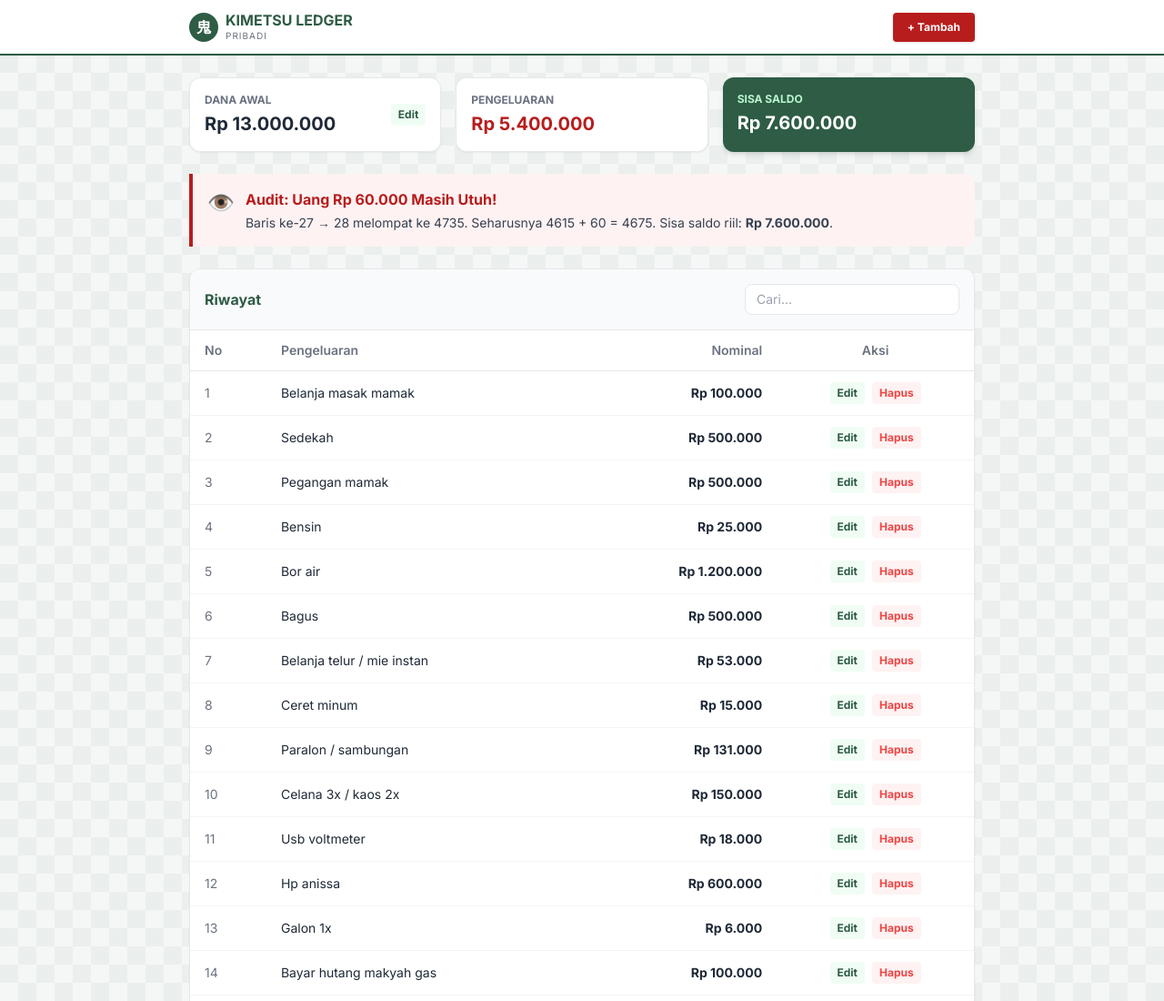
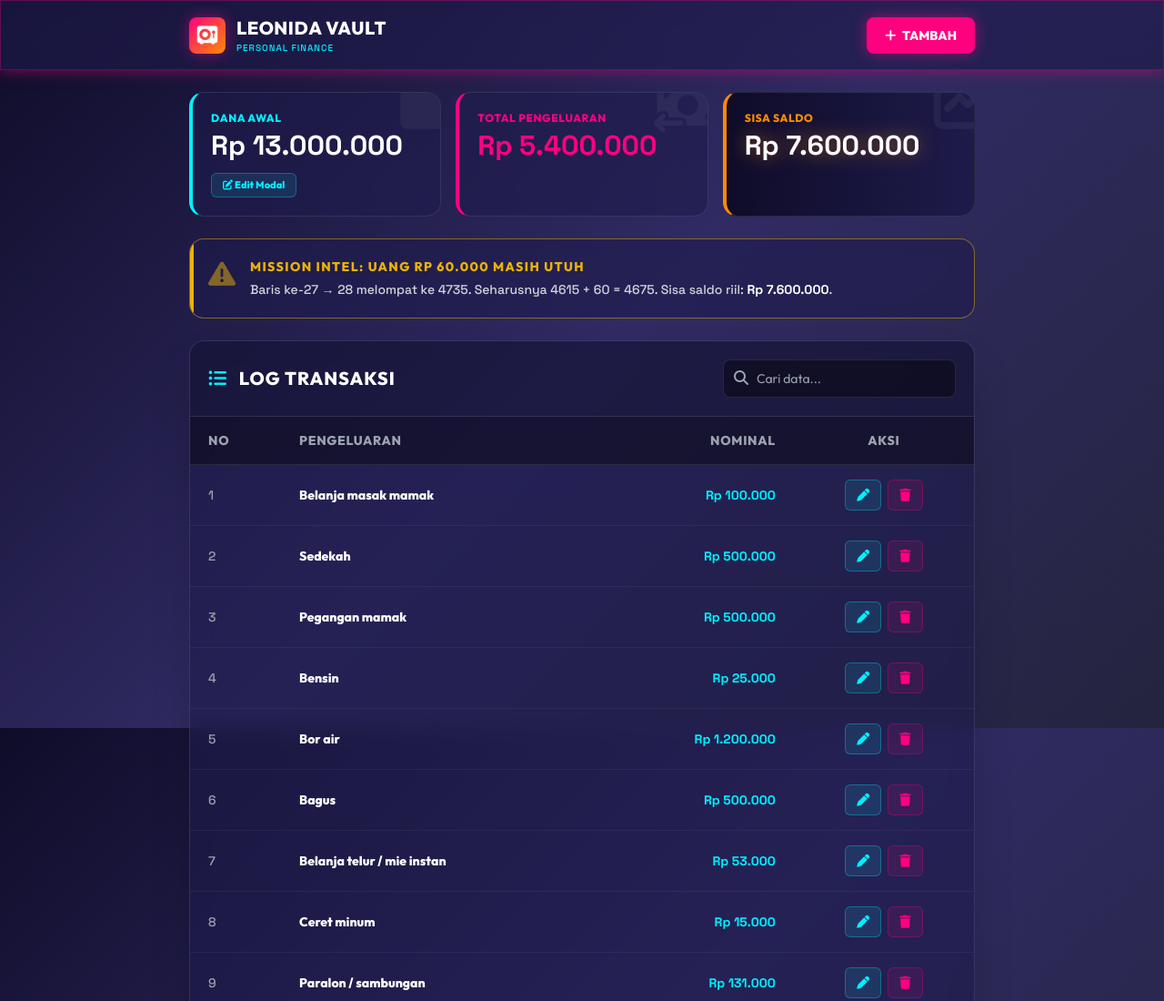
Before and after one commit to sonytaka32-beep/kimetsu-ledger, a plain HTML site: page index.html in a window 1280 px wide. Shown: the top 1100 px of the page at 91% size. Drawn offline with nearby package versions, Linux system fonts and the light colour scheme.

Commit message:
GTA VI Vice City theme - Leonida Vault

```diff
--- a/index.html
+++ b/index.html
@@ -4,98 +4,148 @@
   <meta charset="UTF-8" />
   <meta name="viewport" content="width=device-width, initial-scale=1.0" />
   <meta name="robots" content="noindex, nofollow">
-  <title>Kimetsu Ledger</title>
+  <title>Leonida Vault - Financial Dashboard</title>
 
-  <link rel="manifest" href='data:application/manifest+json,{"name":"Kimetsu Ledger","short_name":"Kimetsu","start_url":".","display":"standalone","background_color":"#f4f7f6","theme_color":"#2e5c45","icons":[{"src":"https://cdn-icons-png.flaticon.com/512/2978/2978924.png","sizes":"512x512","type":"image/png"}]}'>
+  <!-- Manifest PWA -->
+  <link rel="manifest" href='data:application/manifest+json,{"name":"Leonida Vault","short_name":"Vault","start_url":".","display":"standalone","background_color":"#0f0c29","theme_color":"#ff007f","icons":[{"src":"https://cdn-icons-png.flaticon.com/512/2978/2978924.png","sizes":"512x512","type":"image/png"}]}'>
 
-  <link href="https://fonts.googleapis.com/css2?family=Inter:wght@400;600;700&display=swap" rel="stylesheet" />
+  <!-- Font GTA Style (Outfit & Space Grotesk) -->
+  <link href="https://fonts.googleapis.com/css2?family=Outfit:wght@400;600;800&family=Space+Grotesk:wght@500;700&display=swap" rel="stylesheet" />
+  <!-- Ikon FontAwesome -->
+  <link rel="stylesheet" href="https://cdnjs.cloudflare.com/ajax/libs/font-awesome/6.4.0/css/all.min.css">
+
+  <!-- Tailwind CSS -->
   <script src="https://cdn.tailwindcss.com"></script>
   <script>
     tailwind.config = {
       theme: {
         extend: {
-          colors: { tanjiro: '#2e5c45', hinokami: '#b81d1d' },
-          fontFamily: { sans: ['Inter', 'sans-serif'] }
+          colors: {
+            'gta-dark': '#0f0c29',
+            'gta-pink': '#ff007f',
+            'gta-cyan': '#00f0ff',
+            'gta-orange': '#ff8c00',
+            'gta-slate': '#1e1b4b'
+          },
+          fontFamily: {
+            sans: ['Outfit', 'sans-serif'],
+            mono: ['Space Grotesk', 'sans-serif']
+          },
+          boxShadow: {
+            'neon-pink': '0 0 15px rgba(255, 0, 127, 0.5)',
+            'neon-cyan': '0 0 15px rgba(0, 240, 255, 0.5)',
+          }
         }
       }
     }
   </script>
   <style>
+    /* Background Sunset Vice City */
     body {
-      background-color: #f4f7f6;
-      background-image: linear-gradient(45deg, rgba(46, 92, 69, 0.05) 25%, transparent 25%, transparent 75%, rgba(46, 92, 69, 0.05) 75%, rgba(46, 92, 69, 0.05)), linear-gradient(45deg, rgba(46, 92, 69, 0.05) 25%, transparent 25%, transparent 75%, rgba(46, 92, 69, 0.05) 75%, rgba(46, 92, 69, 0.05));
-      background-size: 40px 40px;
-      background-position: 0 0, 20px 20px;
+      background: linear-gradient(135deg, #0f0c29, #302b63, #24243e);
+      background-attachment: fixed;
+      min-height: 100vh;
+      color: white;
     }
+
+    /* Efek Kaca Gelap */
+    .glass-card {
+      background: rgba(30, 27, 75, 0.6);
+      backdrop-filter: blur(12px);
+      -webkit-backdrop-filter: blur(12px);
+      border: 1px solid rgba(255, 255, 255, 0.1);
+    }
+
+    /* Sembunyikan Spinner Input Number */
     input[type=number]::-webkit-inner-spin-button, input[type=number]::-webkit-outer-spin-button { -webkit-appearance: none; margin: 0; }
   </style>
 </head>
-<body class="text-gray-800 antialiased">
+<body class="antialiased pb-10">
 
   <div id="mainApp">
-    <nav class="bg-white border-b-2 border-tanjiro sticky top-0 z-50 shadow-sm">
-      <div class="max-w-4xl mx-auto px-4 py-3 flex justify-between items-center">
-        <div class="flex items-center gap-2">
-          <div class="w-8 h-8 rounded-full bg-tanjiro flex items-center justify-center text-white font-bold">鬼</div>
+    <!-- NAVBAR -->
+    <nav class="glass-card sticky top-0 z-50 border-b border-gta-pink/30 shadow-neon-pink">
+      <div class="max-w-4xl mx-auto px-4 py-4 flex justify-between items-center">
+        <div class="flex items-center gap-3">
+          <div class="w-10 h-10 rounded-lg bg-gradient-to-br from-gta-pink to-gta-orange flex items-center justify-center text-white font-black text-xl shadow-neon-pink">
+            <i class="fa-solid fa-vault"></i>
+          </div>
           <div>
-            <h1 class="font-bold text-tanjiro leading-tight">KIMETSU LEDGER</h1>
-            <p class="text-[10px] text-gray-500 uppercase tracking-widest">Pribadi</p>
+            <h1 class="font-bold text-xl text-white tracking-wide uppercase">LEONIDA VAULT</h1>
+            <p class="text-[10px] text-gta-cyan font-mono tracking-widest">PERSONAL FINANCE</p>
           </div>
         </div>
-        <button onclick="openModal()" class="bg-hinokami hover:bg-red-700 text-white text-xs font-bold py-2 px-4 rounded shadow">+ Tambah</button>
+        <button onclick="openModal()" class="bg-gta-pink hover:bg-pink-600 text-white text-sm font-bold py-2.5 px-5 rounded-lg shadow-neon-pink transition-all transform hover:scale-105">
+          <i class="fa-solid fa-plus mr-1"></i> TAMBAH
+        </button>
       </div>
     </nav>
 
     <main class="max-w-4xl mx-auto px-4 py-6 space-y-6">
-      <!-- KARTU RINGKASAN -->
+
+      <!-- KARTU RINGKASAN (BIG NUMBERS) -->
       <div class="grid grid-cols-1 sm:grid-cols-3 gap-4">
-        <div class="bg-white p-4 rounded-xl border shadow-sm flex justify-between items-center">
-          <div>
-            <p class="text-xs text-gray-500 font-bold uppercase mb-1">Dana Awal</p>
-            <p id="danaAwalText" class="text-xl font-bold text-gray-800">Rp 0</p>
-          </div>
-          <button onclick="editDanaAwal()" class="text-xs text-tanjiro bg-green-50 px-2 py-1 rounded font-bold hover:bg-green-100 transition-colors">Edit</button>
+
+        <!-- DANA AWAL -->
+        <div class="glass-card p-5 rounded-2xl border-l-4 border-l-gta-cyan relative overflow-hidden">
+          <div class="absolute -right-4 -top-4 text-6xl text-white/5"><i class="fa-solid fa-wallet"></i></div>
+          <p class="text-xs text-gta-cyan font-bold uppercase tracking-wider mb-1">Dana Awal</p>
+          <p id="danaAwalText" class="text-3xl font-black text-white font-mono">Rp 0</p>
+          <button onclick="editDanaAwal()" class="mt-3 text-[11px] text-gta-cyan bg-gta-cyan/10 border border-gta-cyan/30 px-3 py-1 rounded-md font-bold hover:bg-gta-cyan hover:text-black transition-colors">
+            <i class="fa-solid fa-pen-to-square"></i> Edit Modal
+          </button>
         </div>
 
-        <div class="bg-white p-4 rounded-xl border shadow-sm">
-          <p class="text-xs text-gray-500 font-bold uppercase mb-1">Pengeluaran</p>
-          <p id="totalKeluar" class="text-xl font-bold text-hinokami">Rp 0</p>
+        <!-- PENGELUARAN -->
+        <div class="glass-card p-5 rounded-2xl border-l-4 border-l-gta-pink relative overflow-hidden">
+          <div class="absolute -right-4 -top-4 text-6xl text-white/5"><i class="fa-solid fa-money-bill-transfer"></i></div>
+          <p class="text-xs text-gta-pink font-bold uppercase tracking-wider mb-1">Total Pengeluaran</p>
+          <p id="totalKeluar" class="text-3xl font-black text-gta-pink font-mono">Rp 0</p>
         </div>
 
-        <div class="bg-tanjiro p-4 rounded-xl shadow-md text-white">
-          <p class="text-xs text-green-200 font-bold uppercase mb-1">Sisa Saldo</p>
-          <p id="sisaSaldo" class="text-xl font-bold">Rp 0</p>
+        <!-- SISA SALDO -->
+        <div class="glass-card p-5 rounded-2xl border-l-4 border-l-gta-orange relative overflow-hidden bg-gradient-to-r from-gta-dark to-gta-slate">
+          <div class="absolute -right-4 -top-4 text-6xl text-white/5"><i class="fa-solid fa-chart-line"></i></div>
+          <p class="text-xs text-gta-orange font-bold uppercase tracking-wider mb-1">Sisa Saldo</p>
+          <p id="sisaSaldo" class="text-3xl font-black text-white font-mono drop-shadow-[0_0_10px_rgba(255,140,0,0.5)]">Rp 0</p>
         </div>
       </div>
 
-      <!-- TEMUAN AUDIT -->
-      <div class="bg-red-50 border-l-4 border-hinokami p-4 rounded-r-xl">
-        <div class="flex items-start gap-3">
-          <div class="text-2xl">👁️</div>
+      <!-- TEMUAN AUDIT (Gaya Mission Alert GTA) -->
+      <div class="glass-card border border-yellow-500/50 p-5 rounded-2xl relative overflow-hidden">
+        <div class="absolute top-0 left-0 w-1 h-full bg-yellow-500"></div>
+        <div class="flex items-start gap-4">
+          <div class="text-3xl text-yellow-500 animate-pulse"><i class="fa-solid fa-triangle-exclamation"></i></div>
           <div>
-            <h3 class="font-bold text-hinokami">Audit: Uang Rp 60.000 Masih Utuh!</h3>
-            <p class="text-sm text-gray-700 mt-1">Baris ke-27 → 28 melompat ke 4735. Seharusnya 4615 + 60 = 4675. Sisa saldo riil: <strong>Rp 7.600.000</strong>.</p>
+            <h3 class="font-bold text-yellow-500 uppercase tracking-widest text-sm">MISSION INTEL: UANG RP 60.000 MASIH UTUH</h3>
+            <p class="text-sm text-gray-300 mt-1 font-mono leading-relaxed">
+              Baris ke-27 → 28 melompat ke 4735. Seharusnya 4615 + 60 = 4675. Sisa saldo riil: <strong class="text-white">Rp 7.600.000</strong>.
+            </p>
           </div>
         </div>
       </div>
 
       <!-- TABEL RIWAYAT -->
-      <div class="bg-white rounded-xl border shadow-sm overflow-hidden">
-        <div class="p-4 border-b bg-gray-50 flex justify-between items-center">
-          <h2 class="font-bold text-tanjiro">Riwayat</h2>
-          <input type="text" id="searchInput" oninput="renderTable()" placeholder="Cari..." class="px-3 py-1.5 border rounded-lg text-sm focus:outline-none">
+      <div class="glass-card rounded-2xl overflow-hidden shadow-2xl border border-white/10">
+        <div class="p-5 border-b border-white/10 bg-black/20 flex flex-col sm:flex-row justify-between items-center gap-4">
+          <h2 class="font-black text-xl tracking-wider text-white uppercase"><i class="fa-solid fa-list-ul text-gta-cyan mr-2"></i> LOG TRANSAKSI</h2>
+          <div class="relative w-full sm:w-64">
+            <i class="fa-solid fa-magnifying-glass absolute left-3 top-3 text-gray-400"></i>
+            <input type="text" id="searchInput" oninput="renderTable()" placeholder="Cari data..." class="w-full pl-9 pr-4 py-2.5 bg-black/40 border border-white/10 rounded-lg text-sm text-white focus:outline-none focus:border-gta-cyan transition-colors">
+          </div>
         </div>
+
         <div class="overflow-x-auto">
           <table class="w-full text-left text-sm">
-            <thead class="bg-white border-b text-gray-500">
+            <thead class="bg-black/40 text-gray-400 border-b border-white/10">
               <tr>
-                <th class="py-3 px-4 font-semibold">No</th>
-                <th class="py-3 px-4 font-semibold">Pengeluaran</th>
-                <th class="py-3 px-4 font-semibold text-right">Nominal</th>
-                <th class="py-3 px-4 font-semibold text-center">Aksi</th>
+                <th class="py-4 px-5 font-bold uppercase tracking-wider">No</th>
+                <th class="py-4 px-5 font-bold uppercase tracking-wider">Pengeluaran</th>
+                <th class="py-4 px-5 font-bold uppercase tracking-wider text-right">Nominal</th>
+                <th class="py-4 px-5 font-bold uppercase tracking-wider text-center">Aksi</th>
               </tr>
             </thead>
-            <tbody id="tabelBody" class="divide-y divide-gray-100"></tbody>
+            <tbody id="tabelBody" class="divide-y divide-white/5"></tbody>
           </table>
         </div>
       </div>
@@ -103,46 +153,44 @@
   </div>
 
   <!-- MODAL TAMBAH DATA -->
-  <div id="modal" class="fixed inset-0 bg-black bg-opacity-50 hidden items-center justify-center p-4 z-50">
-    <div class="bg-white rounded-xl shadow-xl w-full max-w-sm overflow-hidden">
-      <div class="bg-tanjiro p-4 flex justify-between items-center text-white">
-        <h3 class="font-bold">Catat Pengeluaran</h3>
-        <button onclick="closeModal()" class="text-2xl">&times;</button>
+  <div id="modal" class="fixed inset-0 bg-black/80 backdrop-blur-sm hidden items-center justify-center p-4 z-50">
+    <div class="glass-card rounded-2xl shadow-neon-pink w-full max-w-sm overflow-hidden border border-gta-pink/30">
+      <div class="bg-gradient-to-r from-gta-pink to-gta-orange p-4 flex justify-between items-center text-white">
+        <h3 class="font-bold tracking-wide uppercase"><i class="fa-solid fa-plus-circle mr-2"></i> Catat Transaksi</h3>
+        <button onclick="closeModal()" class="text-2xl hover:text-black">&times;</button>
       </div>
-      <form id="formTambah" class="p-4 space-y-4" onsubmit="tambahData(event)">
+      <form id="formTambah" class="p-5 space-y-4" onsubmit="tambahData(event)">
         <div>
-          <label class="block text-xs font-bold text-gray-600 mb-1">Nama Pengeluaran</label>
-          <input type="text" id="inputNama" required class="w-full px-3 py-2 border rounded-lg focus:outline-none focus:border-tanjiro" placeholder="Cth: Belanja Pasar">
+          <label class="block text-xs font-bold text-gray-300 mb-1 uppercase tracking-wider">Nama Pengeluaran</label>
+          <input type="text" id="inputNama" required class="w-full px-4 py-3 bg-black/40 border border-white/10 rounded-lg text-white focus:outline-none focus:border-gta-pink" placeholder="Cth: Belanja Pasar">
         </div>
         <div>
-          <label class="block text-xs font-bold text-gray-600 mb-1">Nominal (Rp)</label>
-          <input type="number" id="inputNominal" required class="w-full px-3 py-2 border rounded-lg focus:outline-none focus:border-tanjiro" placeholder="Cth: 50000">
+          <label class="block text-xs font-bold text-gray-300 mb-1 uppercase tracking-wider">Nominal (Rp)</label>
+          <input type="number" id="inputNominal" required class="w-full px-4 py-3 bg-black/40 border border-white/10 rounded-lg text-white font-mono focus:outline-none focus:border-gta-pink" placeholder="Cth: 50000">
         </div>
-        <button type="submit" class="w-full bg-hinokami text-white font-bold py-2 rounded-lg">Simpan Data</button>
+        <button type="submit" class="w-full bg-gta-cyan text-black font-black py-3 rounded-lg hover:bg-cyan-300 transition-colors uppercase tracking-wide shadow-neon-cyan">SIMPAN DATA</button>
       </form>
     </div>
   </div>
 
-  <!-- MODAL EDIT DATA (FITUR BARU) -->
-  <div id="editModal" class="fixed inset-0 bg-black bg-opacity-50 hidden items-center justify-center p-4 z-50">
-    <div class="bg-white rounded-xl shadow-xl w-full max-w-sm overflow-hidden">
-      <div class="bg-tanjiro p-4 flex justify-between items-center text-white">
-        <h3 class="font-bold">Edit Data</h3>
-        <button onclick="closeEditModal()" class="text-2xl">&times;</button>
+  <!-- MODAL EDIT DATA -->
+  <div id="editModal" class="fixed inset-0 bg-black/80 backdrop-blur-sm hidden items-center justify-center p-4 z-50">
+    <div class="glass-card rounded-2xl shadow-neon-cyan w-full max-w-sm overflow-hidden border border-gta-cyan/30">
+      <div class="bg-gradient-to-r from-gta-cyan to-blue-500 p-4 flex justify-between items-center text-black">
+        <h3 class="font-bold tracking-wide uppercase"><i class="fa-solid fa-pen-to-square mr-2"></i> Edit Transaksi</h3>
+        <button onclick="closeEditModal()" class="text-2xl hover:text-white">&times;</button>
       </div>
-      <div class="p-4 space-y-4">
-        <!-- Hidden input untuk menyimpan index data yang sedang diedit -->
+      <div class="p-5 space-y-4">
         <input type="hidden" id="editIndex">
-
         <div>
-          <label class="block text-xs font-bold text-gray-600 mb-1">Nama Pengeluaran</label>
-          <input type="text" id="editNama" class="w-full px-3 py-2 border rounded-lg focus:outline-none focus:border-tanjiro">
+          <label class="block text-xs font-bold text-gray-300 mb-1 uppercase tracking-wider">Nama Pengeluaran</label>
+          <input type="text" id="editNama" class="w-full px-4 py-3 bg-black/40 border border-white/10 rounded-lg text-white focus:outline-none focus:border-gta-cyan">
         </div>
         <div>
-          <label class="block text-xs font-bold text-gray-600 mb-1">Nominal (Rp)</label>
-          <input type="number" id="editNominal" class="w-full px-3 py-2 border rounded-lg focus:outline-none focus:border-tanjiro">
+          <label class="block text-xs font-bold text-gray-300 mb-1 uppercase tracking-wider">Nominal (Rp)</label>
+          <input type="number" id="editNominal" class="w-full px-4 py-3 bg-black/40 border border-white/10 rounded-lg text-white font-mono focus:outline-none focus:border-gta-cyan">
         </div>
-        <button onclick="simpanEditData()" class="w-full bg-tanjiro text-white font-bold py-2 rounded-lg">Simpan Perubahan</button>
+        <button onclick="simpanEditData()" class="w-full bg-gta-cyan text-black font-black py-3 rounded-lg hover:bg-cyan-300 transition-colors uppercase tracking-wide shadow-neon-cyan">SIMPAN PERUBAHAN</button>
       </div>
     </div>
   </div>
@@ -186,14 +234,14 @@
       filteredData.forEach((item, index) => {
         const originalIndex = dataPengeluaran.indexOf(item);
         const tr = document.createElement('tr');
-        tr.className = "hover:bg-gray-50";
+        tr.className = "hover:bg-white/5 transition-colors";
         tr.innerHTML = `
-          <td class="py-3 px-4 text-gray-500">${index + 1}</td>
-          <td class="py-3 px-4 font-medium">${item.nama}</td>
-          <td class="py-3 px-4 text-right font-bold">${formatRp(item.nominal)}</td>
-          <td class="py-3 px-4 text-center whitespace-nowrap">
-            <button onclick="bukaEditModal(${originalIndex})" class="text-tanjiro font-bold text-xs bg-green-50 py-1 px-2 rounded mr-1 hover:bg-green-100 transition-colors">Edit</button>
-            <button onclick="hapusData(${originalIndex})" class="text-red-500 font-bold text-xs bg-red-50 py-1 px-2 rounded hover:bg-red-100 transition-colors">Hapus</button>
+          <td class="py-4 px-5 text-gray-400 font-mono">${index + 1}</td>
+          <td class="py-4 px-5 font-bold text-white">${item.nama}</td>
+          <td class="py-4 px-5 text-right font-mono font-bold text-gta-cyan">${formatRp(item.nominal)}</td>
+          <td class="py-4 px-5 text-center whitespace-nowrap">
+            <button onclick="bukaEditModal(${originalIndex})" class="text-gta-cyan bg-gta-cyan/10 border border-gta-cyan/30 py-1.5 px-3 rounded-md mr-1 hover:bg-gta-cyan hover:text-black transition-colors"><i class="fa-solid fa-pen"></i></button>
+            <button onclick="hapusData(${originalIndex})" class="text-gta-pink bg-gta-pink/10 border border-gta-pink/30 py-1.5 px-3 rounded-md hover:bg-gta-pink hover:text-white transition-colors"><i class="fa-solid fa-trash"></i></button>
           </td>
         `;
         tbody.appendChild(tr);
@@ -205,9 +253,8 @@
       document.getElementById('sisaSaldo').innerText = formatRp(danaAwal - totalKeluar);
     }
 
-    // --- FUNGSI EDIT DANA AWAL ---
     function editDanaAwal() {
-      const input = prompt("Masukkan Total Dana Awal (Hanya Angka, tanpa titik):", danaAwal);
+      const input = prompt("Masukkan Total Dana Awal (Hanya Angka):", danaAwal);
       if (input !== null) {
         const angkaBaru = parseInt(input);
         if (!isNaN(angkaBaru) && angkaBaru >= 0) {
@@ -220,7 +267,6 @@
       }
     }
 
-    // --- FUNGSI EDIT TRANSAKSI (MENGGUNAKAN MODAL) ---
     function bukaEditModal(index) {
       const item = dataPengeluaran[index];
       document.getElementById('editIndex').value = index;
@@ -251,7 +297,6 @@
       }
     }
 
-    // --- FUNGSI TAMBAH DATA ---
     function tambahData(e) {
       e.preventDefault();
       const nama = document.getElementById('inputNama').value;
@@ -263,7 +308,6 @@
       }
     }
 
-    // --- FUNGSI HAPUS DATA ---
     function hapusData(index) {
       if(confirm('Yakin ingin menghapus data ini?')) {
         dataPengeluaran.splice(index, 1);
@@ -272,7 +316,6 @@
       }
     }
 
-    // --- KONTROL MODAL TAMBAH ---
     function openModal() { document.getElementById('modal').classList.remove('hidden'); document.getElementById('modal').classList.add('flex'); }
     function closeModal() { document.getElementById('modal').classList.add('hidden'); document.getElementById('modal').classList.remove('flex'); }
 
```
